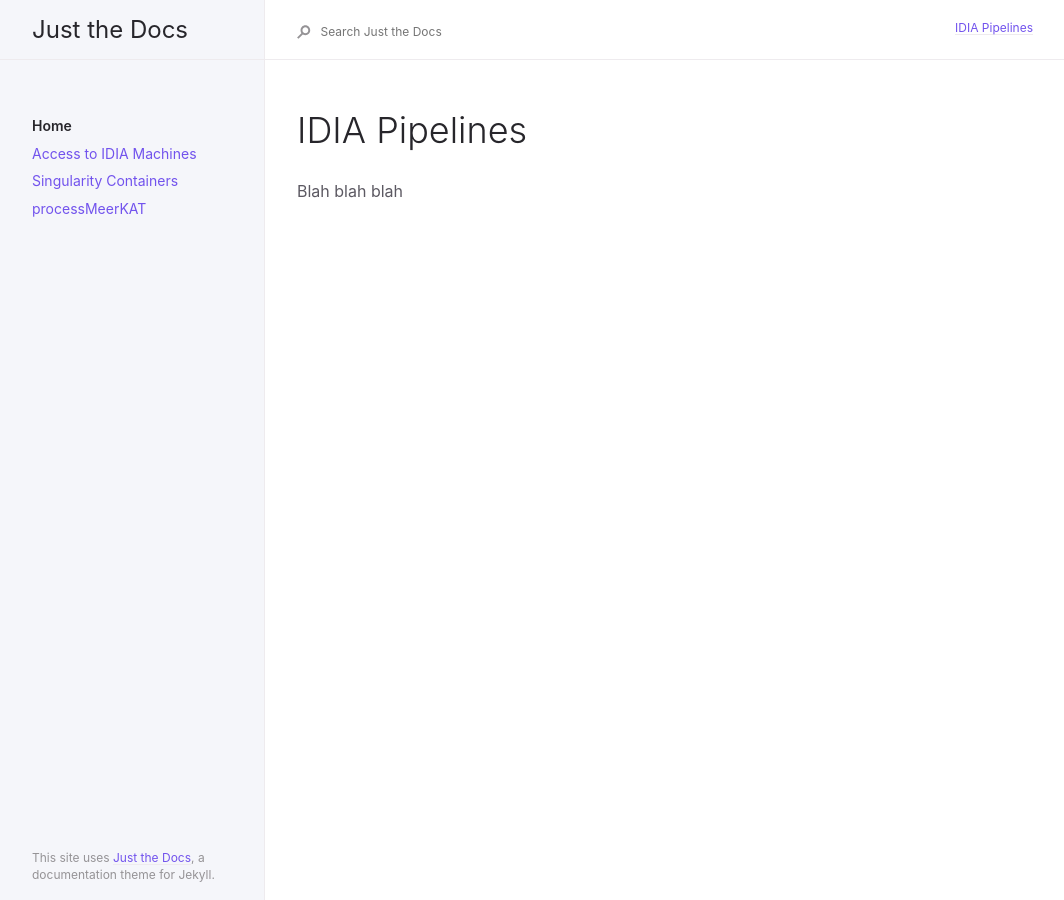
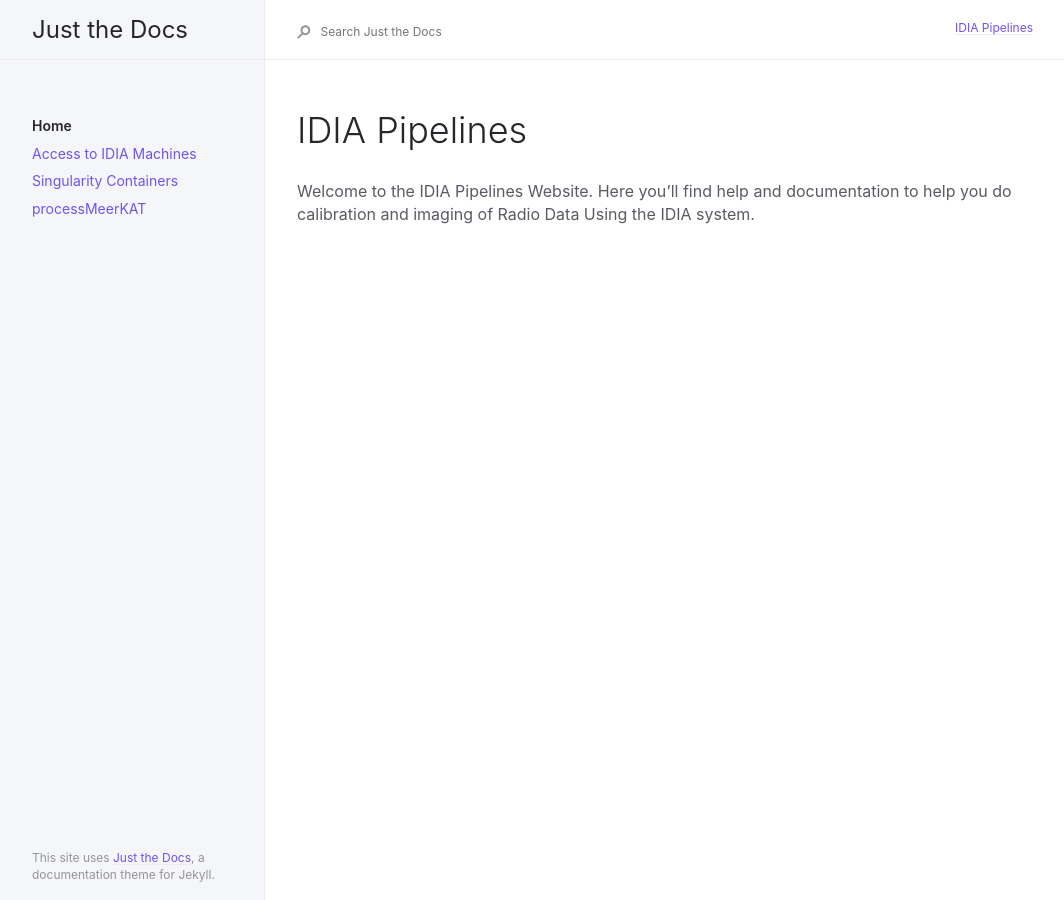
Before and after one commit to idia-pipelines/idia-pipelines.github.io, a Jekyll site: the page built from index.md, in a window 1280 px wide. Shown: the whole page, without its empty margins (91-1155 px from the left). Built offline with Jekyll 4.4.1, drawn with Linux system fonts in a browser that asks for light colours.

Commit message:
Update index.md

```diff
--- a/index.md
+++ b/index.md
@@ -9,4 +9,4 @@ permalink: /
 # IDIA Pipelines
 
 
-Blah blah blah
+Welcome to the IDIA Pipelines Website. Here you'll find help and documentation to help you do calibration and imaging of Radio Data Using the IDIA system.
```
